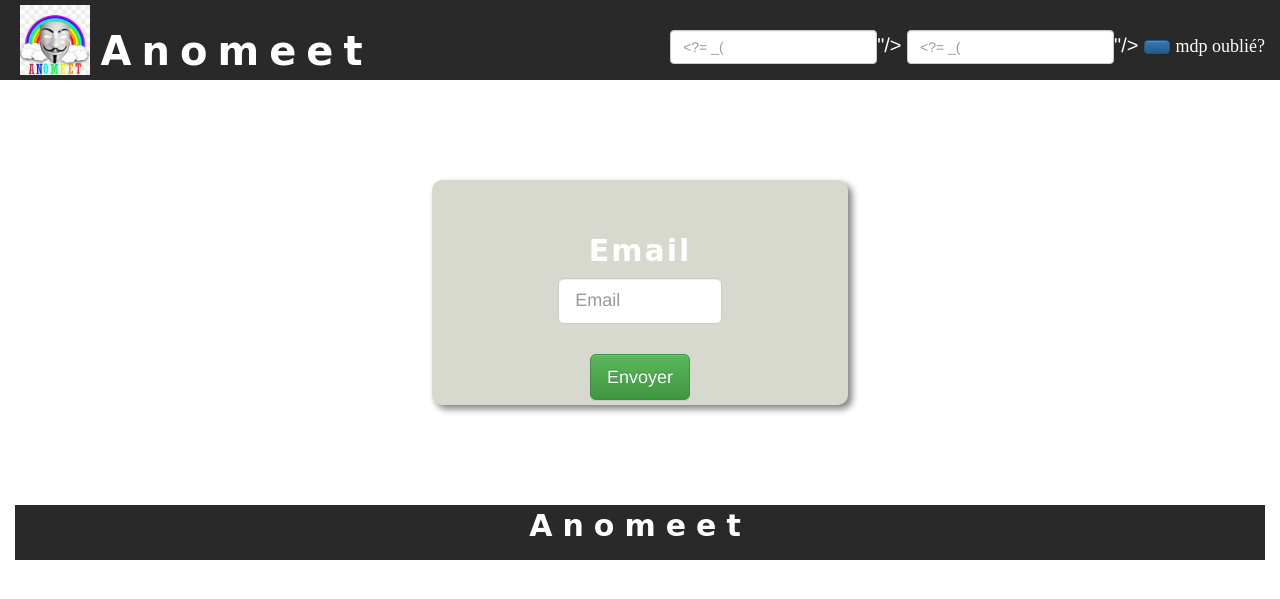
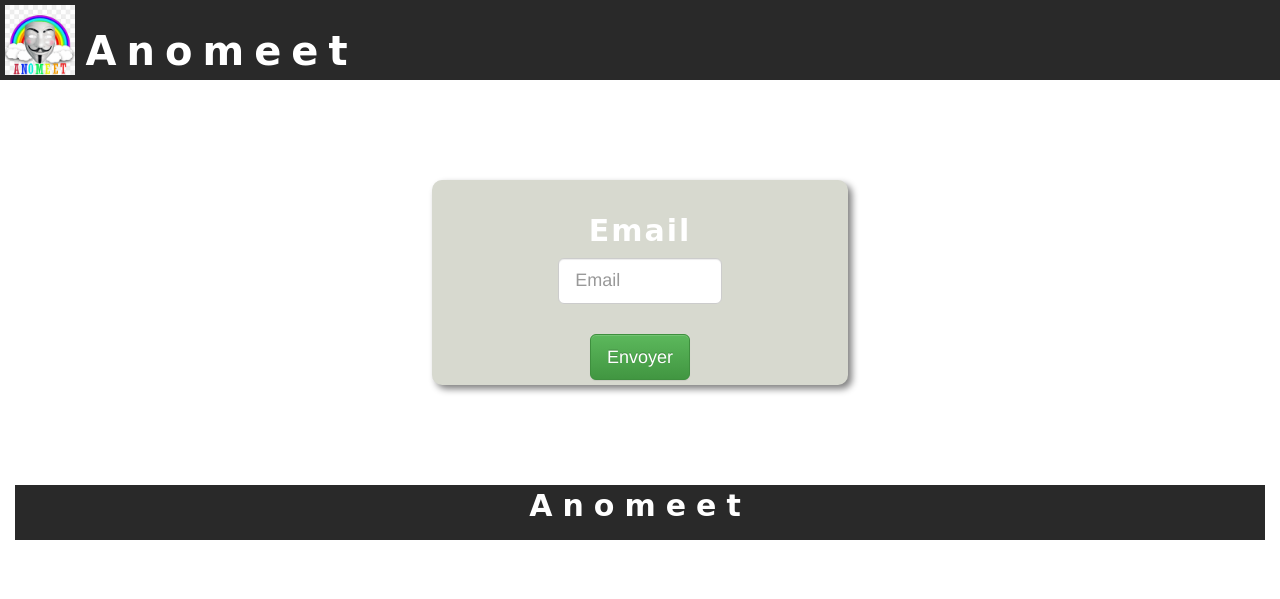
Before and after one commit to Nemuroscythe/anomeet, a Flask app: template backend/templates/user/forget_password.html in a window 1280 px wide. Shown: the top 599 px of the page. Run offline with Flask 2, Linux system fonts and the light colour scheme; the template is opened without the code that fills it, so the values that code supplies are empty; some libraries are stand-ins or nearby versions; some web fonts are replaced.

Commit message:
AM36 reste les lignes blanches

```diff
--- a/backend/templates/user/forget_password.html
+++ b/backend/templates/user/forget_password.html
@@ -13,15 +13,6 @@
           integrity="sha384-6pzBo3FDv/PJ8r2KRkGHifhEocL+1X2rVCTTkUfGk7/0pbek5mMa1upzvWbrUbOZ" crossorigin="anonymous">
     <link href="../../static_files/css/style.css" rel="stylesheet">
     <link href="../../static_files/css/home.css" rel="stylesheet">
-    <link href="https://maxcdn.bootstrapcdn.com/font-awesome/4.7.0/css/font-awesome.min.css" rel="stylesheet">
-    <link href="https://fonts.googleapis.com/css2?family=Anton&display=swap" rel="stylesheet">
-    <!--sert à utiliser 675 icones de font awesome:https://fontawesome.com/?from=io-->
-    <link rel="stylesheet" href="https://unpkg.com/leaflet@1.6.0/dist/leaflet.css"
-          integrity="sha512-xwE/Az9zrjBIphAcBb3F6JVqxf46+CDLwfLMHloNu6KEQCAWi6HcDUbeOfBIptF7tcCzusKFjFw2yuvEpDL9wQ=="
-          crossorigin=""/>
-
-
-    <link rel="stylesheet" href="//code.jquery.com/ui/1.13.1/themes/base/jquery-ui.css">
     <link rel="stylesheet" href="/resources/demos/style.css">
 
 </head>
@@ -29,54 +20,25 @@
 <body class=" fontSize fontColor">
 <div class="container-fluid ">
     <header class="row ">
-        <div class="col-lg-12 col-md-12 col-sm-12 hidden-xs hidden-sm">
-            <div class="row ">
-                <div class=" col-lg-5 col-sm-4 ">
-                    <a href="index.html"><img class="logo" src="../../static_files/img/logoAnomeet3.png" alt="logo"
-                                              width="80px"/></a>
-                    <span class="font-family logo-text">Anomeet</span>
-                </div>
-                <div class=" col-lg-7 col-sm-8  text-right  ">
-                    <form id="login" action="home.html" method="post" class="form-inline marginTop30">
-                        <input type="text" class="form-control   " placeholder="<?= _(" login..."); ?>"/>
-                        <input type="password" class="form-control  " placeholder="<?= _(" Password"); ?>"/>
-                        <button type="submit" id="submit" name="submit"
-                                class="btn btn-primary   "><?= _("Se connecter"); ?></button>
-                        <a class="forgotPswd" href="forget_password.html">mdp oublié?</a>
-                    </form>
-                </div>
+        <div class="row ">
+            <div class=" col-lg-5 col-sm-4 ">
+                <a href="index.html"><img class="logo" src="../../static_files/img/logoAnomeet3.png" alt="logo"
+                                          width="80px"/></a>
+                <span class="font-family logo-text">Anomeet</span>
             </div>
         </div>
     </header>
-    <section>
-        <div class="row ">
-            <div class="col-lg-12 col-md-12 col-sm-12 col-xs-12 backgroundColor padding5 hidden-lg hidden-md ">
-                <div class=" col-xs-6 col-sm-6  ">
-                    <a href="index.html"><img class="logo" src="../../static_files/img/logoAnomeet3.png" alt="logo"
-                                              width="80px"/></a>
-                    <span class="font-family logo-text">myhlel</span>
-                </div>
-                <div class=" col-xs-6 col-sm-6 text-right  marginTop20 ">
 
-
-                    <a href="connexion.html" id="submit" name="submit"
-                       class="btn btn-success  marginTop "><?= _("Se connecter"); ?></a>
-
-                </div>
-            </div>
-        </div>
-    </section>
 
     <section>
         <div class="row ">
             <div class="col-lg-12 ">
                 <div class="col-xs-12 col-sm-offset-3 col-sm-6 col-md-6 col-lg-4 col-lg-offset-4   text-center   subscribe newPswdBox">
-                    <h1 class="font-family"><?= _("Recherche"); ?></h1>
                     <form action="#" action="#" method="POST">
                         <div class="col-lg-offset-3 col-lg-6  marginTop30">
-                            <label for="email" class="font-family "> Email</label>
+                            <label class="font-family "> Email</label>
                             <input type="email" placeholder="Email" class="form-control input-lg"/>
-                            <span class="text-danger"></span></div>
+                        </div>
 
                         <div class="col-lg-offset-3 col-lg-6 marginTop30">
                             <button type="submit" class="btn btn-success btn-lg ">Envoyer</button>
@@ -101,8 +63,4 @@
     </footer>
 </div>
 
-<script src="https://cdn.jsdelivr.net/npm/bootstrap@3.4.1/dist/js/bootstrap.min.js"
-        integrity="sha384-aJ21OjlMXNL5UyIl/XNwTMqvzeRMZH2w8c5cRVpzpU8Y5bApTppSuUkhZXN0VxHd"
-        crossorigin="anonymous"></script>
-</body>
 </html>
```
